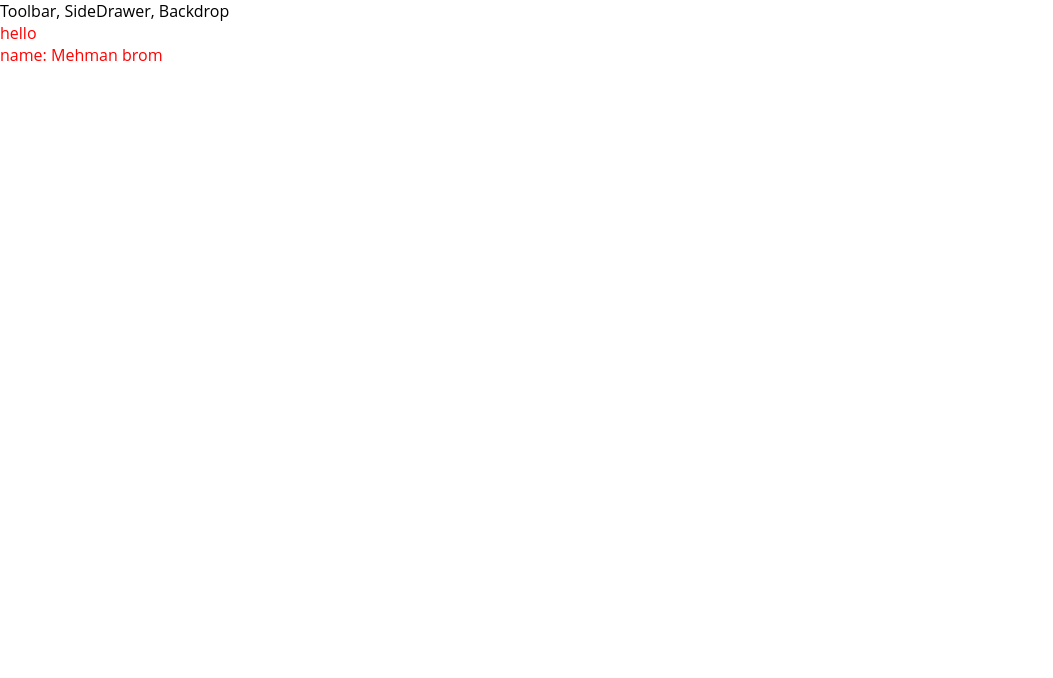
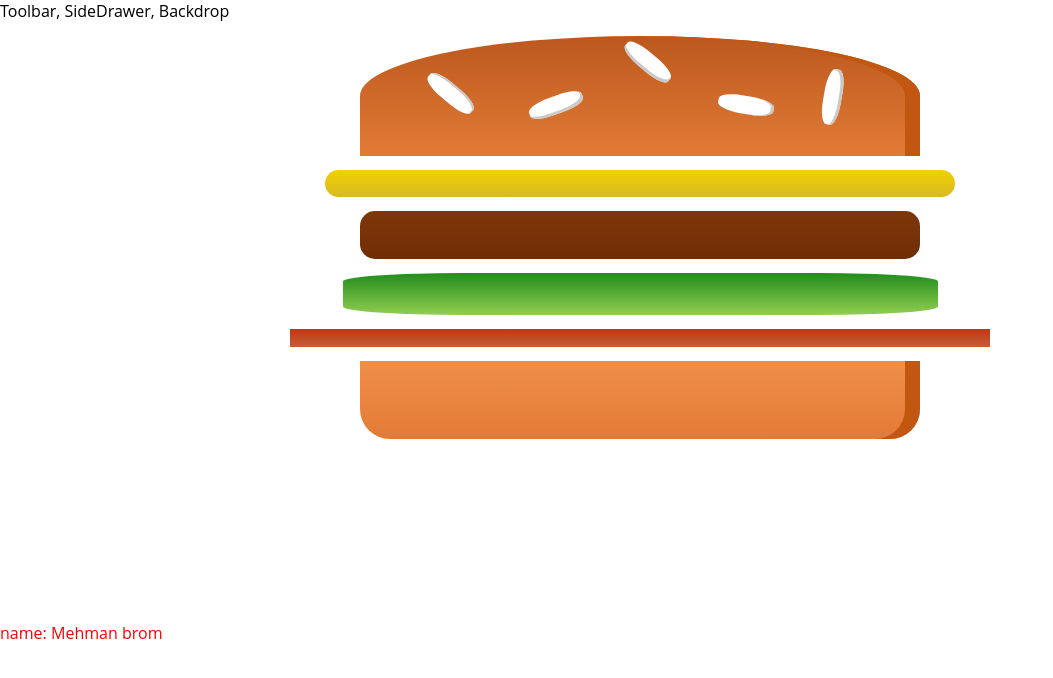
Before and after one commit to BahramIsmayilov/burger-builder1, a React (Create React App) app: page / in a window 1280 px wide. Shown: the top 678 px of the page, without its empty margins (0-1053 px from the left). Built offline with nearby package versions, Linux system fonts and the light colour scheme; the HTML template or start-up script is replaced by a standard one.

Commit message:
add Burger.js

```diff
--- /dev/null
+++ b/src/components/Burger/Burger.js
@@ -0,0 +1,18 @@
+import React from "react";
+import classes from "./Burger.module.css";
+import BurgerIngredient from "./BurgerIngredient/BurgerIngredient";
+
+const Burger = () => {
+  return (
+    <div className={classes.Burger}>
+      <BurgerIngredient type="bread-top" />
+      <BurgerIngredient type="cheese" />
+      <BurgerIngredient type="meat" />
+      <BurgerIngredient type="salad" />
+      <BurgerIngredient type="bacon" />
+      <BurgerIngredient type="bread-bottom" />
+    </div>
+  );
+};
+
+export default Burger;
--- /dev/null
+++ b/src/components/Burger/Burger.module.css
@@ -0,0 +1,30 @@
+.Burger {
+ width: 100%;
+ margin: auto;
+ height: 250px;
+ overflow: scroll;
+ text-align: center;
+ font-weight: bold;
+ font-size: 1.2rem;
+}
+
+@media (min-width:500px) and (min-height:400px) {
+ .Burger {
+  width: 350px;
+  height: 300px;
+ }
+}
+
+@media (min-width:500px) and (min-height:401px) {
+ .Burger {
+  width: 450px;
+  height: 400px;
+ }
+}
+
+@media (min-width:1000px) and (min-height:700px) {
+ .Burger {
+  width: 700px;
+  height: 600px;
+ }
+}
--- a/src/components/Burger/BurgerIngredient/BurgerIngredient.js
+++ b/src/components/Burger/BurgerIngredient/BurgerIngredient.js
@@ -6,9 +6,9 @@
   render() {
     let ingredient = null;
 
-    switch (this.prop.type) {
+    switch (this.props.type) {
       case "bread-bottom":
-        ingredient = <div className={classes.BreadBotton}></div>;
+        ingredient = <div className={classes.BreadBottom}></div>;
         break;
       case "bread-top":
         ingredient = (
@@ -18,17 +18,17 @@
           </div>
         );
         break;
-      case "meet":
-        ingredient = <div className="Meet"></div>;
+      case "meat":
+        ingredient = <div className={classes.Meat}></div>;
         break;
       case "cheese":
-        ingredient = <div className="Cheese"></div>;
+        ingredient = <div className={classes.Cheese}></div>;
         break;
       case "salad":
-        ingredient = <div className="Salad"></div>;
+        ingredient = <div className={classes.Salad}></div>;
         break;
       case "bacon":
-        ingredient = <div className="Bacon"></div>;
+        ingredient = <div className={classes.Bacon}></div>;
         break;
       default:
         ingredient = null;
--- a/src/components/Burger/BurgerIngredient/BurgerIngredient.module.css
+++ b/src/components/Burger/BurgerIngredient/BurgerIngredient.module.css
@@ -97,8 +97,8 @@
 }
 
 .Salad {
- height: 85%;
- width: 7%;
+ height: 7%;
+ width: 85%;
  margin: 2% auto;
  background: linear-gradient(#228c1d, #91ce50);
  border-radius: 20%;
--- a/src/containers/BurgerBuilder/BurgerBuilder.js
+++ b/src/containers/BurgerBuilder/BurgerBuilder.js
@@ -1,11 +1,12 @@
 import React, { Component } from "react";
 import Aux from "../../hoc/Auxiliary";
+import Burger from "../../components/Burger/Burger";
 
 class BurgerBuilder extends Component {
   render() {
     return (
       <Aux>
-        <div>hello</div>
+        <Burger />
         <div>name: Mehman brom</div>
       </Aux>
     );
```
